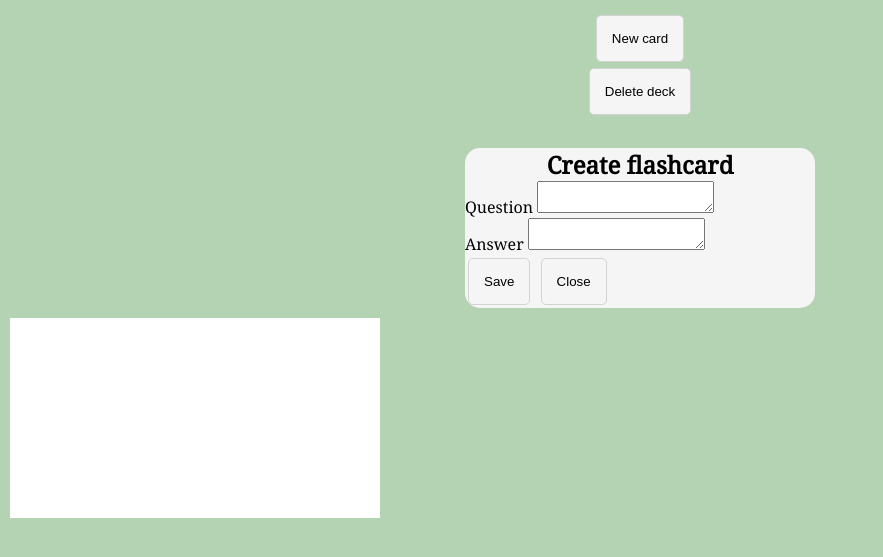
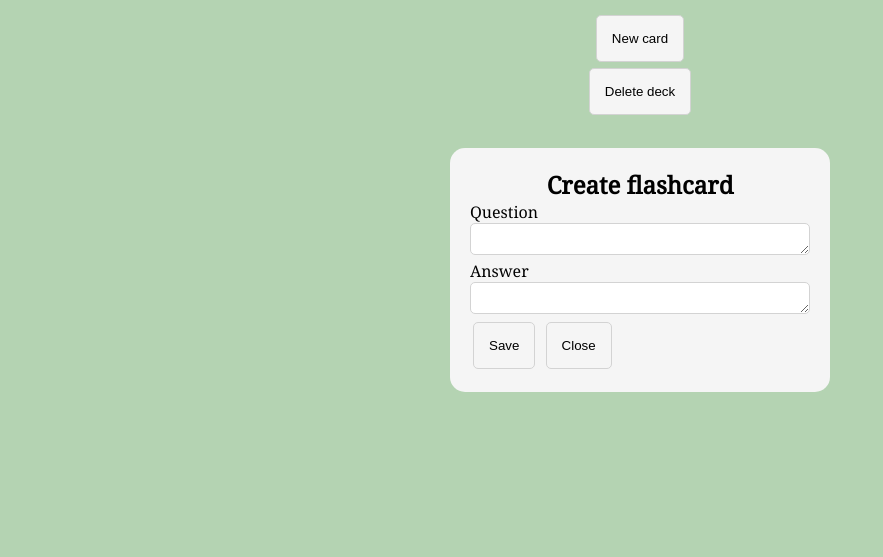
Before and after one commit to Suicidal-Cat/Scienta, a plain HTML site: page flashCards.html in a window 1280 px wide. Shown: the part 61-618 px from the top of the page, without its empty margins (0-883 px from the left). Drawn offline with Linux system fonts and the light colour scheme.

Commit message:
Promene na cards.css i popravljeni neki bagovi na cards.js

```diff
--- a/css/cards.css
+++ b/css/cards.css
@@ -44,21 +44,44 @@ h1{
     align-content: center;
 }
 
+.container{
+    width: 95%;
+    margin: auto;
+}
+
 .create-box{
-    width:350px;
+    width:380px;
     margin: auto;
-
+    padding: 20px;
     background-color: whitesmoke;
     border-radius: 15px;
     box-shadow: gray;
     align-self: center;
 }
 
+.create-box textarea{
+    width: 100%;
+    border-radius: 5px;
+    border: 1px solid lightgray;
+}
+
 .flashcards{
+    display: flex;
+    justify-content: flex-start;
+    align-items: flex-start;
+    flex-wrap: wrap;
+    width: 100%;
+    margin: auto;
+    margin-top: 10px;
+    margin-left: 45px;
+    padding: 0 10px;
+}
+
+.flashcard{
     width: 370px;
     height: 200px;
     word-wrap: break-word;
     margin: 10px;
     background-color: white;
-    box-shadow: 10px;
+    box-shadow: 0 2px 4px 0 black;
 }
--- a/script/cards.js
+++ b/script/cards.js
@@ -12,9 +12,9 @@ function divMaker(text){
     var h2_question = document.createElement("h2");
     var h2_answer = document.createElement("h2");
 
-    div.className = 'flashcards';
+    div.className = 'flashcard';
 
-    h2_question.setAttribute('style', "border-top: 1px solid green; padding: 15px; margin-top 30px");
+    h2_question.setAttribute('style', "padding: 15px; margin-top 30px");
 
     h2_question.innerHTML = text.my_question;
 
```
